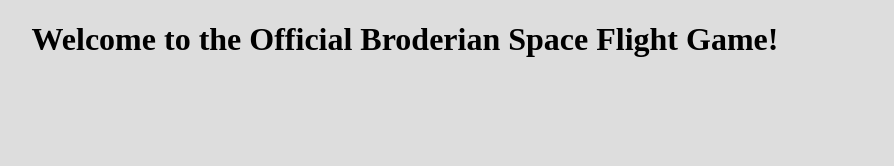
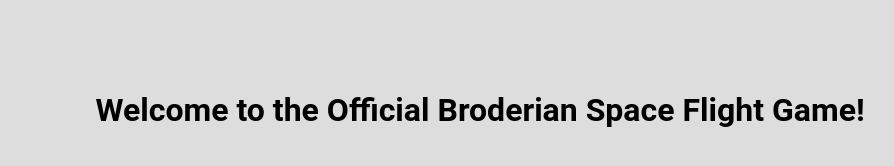
Before and after one commit to smili53/BSFG-wiki, a plain HTML site: page index.html in a window 1280 px wide. Shown: the whole page, without its empty margins (235-1129 px from the left). Drawn offline with Linux system fonts and the light colour scheme.

Commit message:
Update index.html

```diff
--- a/index.html
+++ b/index.html
@@ -8,7 +8,7 @@
   </head>
   <body>
     <center>
-      <h1>
+      <h1 class="p1">
         Welcome to the Official Broderian Space Flight Game!
       </h1>
     </center>
```
